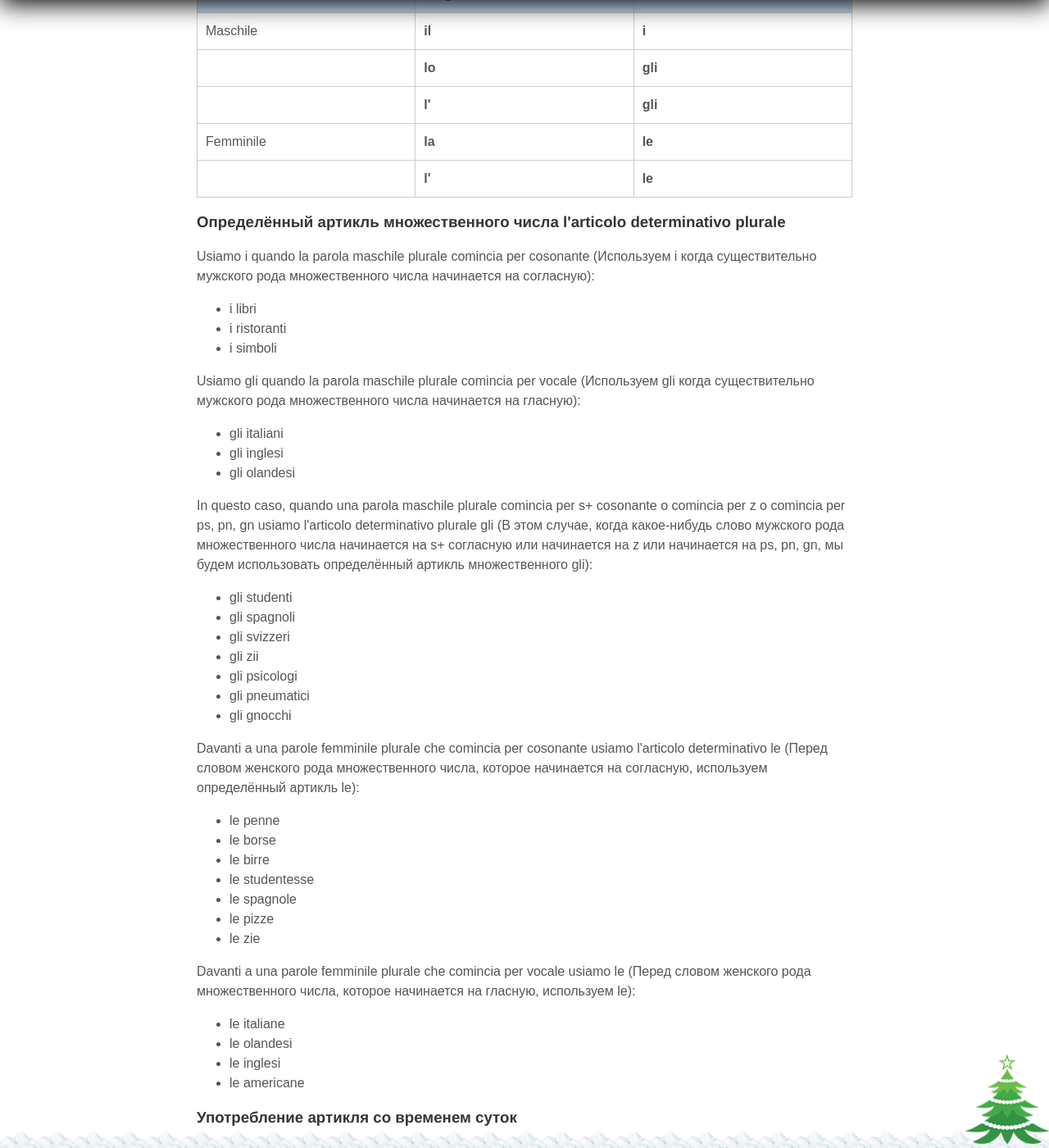
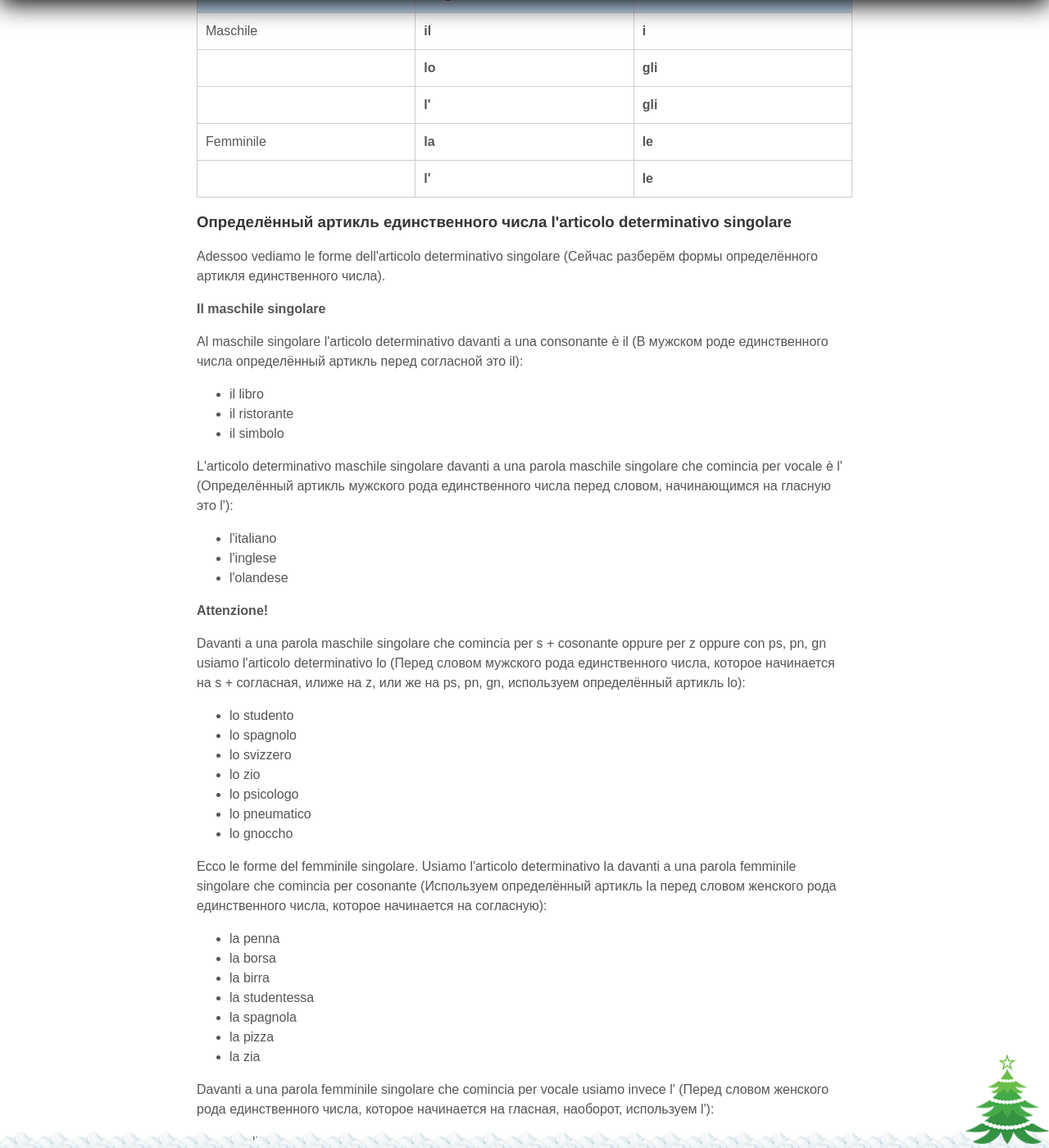
Before and after one commit to postolny/postolny.github.io, a Jekyll site: the page built from _posts/2021-01-05-articolo.md, in a window 1280 px wide and 1400 px high, scrolled down 3018 px. Shown: the whole window at 82% size. Built offline with Jekyll 4.4.1, drawn with Linux system fonts in a browser that asks for light colours; nearby versions of some CDN libraries; some of the changed text lies outside the part shown.

Commit message:
Add files via upload

```diff
--- a/_posts/2021-01-05-articolo.md
+++ b/_posts/2021-01-05-articolo.md
@@ -65,6 +65,53 @@ Come si chiama il tuo amico? (Il tuo amico, come si chiama?) – Как зову
 | Femminile | **la** | **le** |
 | | **l'** | **le** |
 
+### Определённый артикль единственного числа l'articolo determinativo singolare
+
+Adessoo vediamo le forme dell'articolo determinativo singolare (Сейчас разберём формы определённого артикля единственного числа).
+
+**Il maschile singolare**
+
+Al maschile singolare l'articolo determinativo davanti a una consonante è il (В мужском роде единственного числа определённый артикль перед согласной это il):
+
+- il libro
+- il ristorante
+- il simbolo
+
+L'articolo determinativo maschile singolare davanti a una parola maschile singolare che comincia per vocale è l' (Определённый артикль мужского рода единственного числа перед словом, начинающимся на гласную это l'):
+
+- l'italiano
+- l'inglese
+- l'olandese
+
+**Attenzione!**
+
+Davanti a una parola maschile singolare che comincia per s + cosonante oppure per z oppure con ps, pn, gn usiamo l'articolo determinativo lo (Перед словом мужского рода единственного числа, которое начинается на s + согласная, илиже на z, или же на ps, pn, gn, используем определённый артикль lo):
+
+- lo studento
+- lo spagnolo
+- lo svizzero
+- lo zio
+- lo psicologo
+- lo pneumatico
+- lo gnoccho
+
+Ecco le forme del femminile singolare. Usiamo l'articolo determinativo la davanti a una parola femminile singolare che comincia per cosonante (Используем определённый артикль la перед словом женского рода единственного числа, которое начинается на согласную):
+
+- la penna
+- la borsa
+- la birra
+- la studentessa
+- la spagnola
+- la pizza
+- la zia
+
+Davanti a una parola femminile singolare che comincia per vocale usiamo invece l' (Перед словом женского рода единственного числа, которое начинается на гласная, наоборот, используем l'):
+
+- l' italiana
+- l' olandese
+- l' inglese
+- l' americana
+
 ### Определённый артикль множественного числа l'articolo determinativo plurale
 
 Usiamo i quando la parola maschile plurale comincia per cosonante (Используем i когда существительно мужcкого рода множественного числа начинается на согласную):
@@ -89,7 +136,7 @@ In questo caso, quando una parola maschile plurale comincia per s+ cosonante o c
 - gli pneumatici
 - gli gnocchi
 
-Davanti a una parole femminile plurale che comincia per cosonante usiamo l'articolo determinativo le (Перед словом женского рода множественного числа, которое начинается на согласную, используем определённый артикль le):
+Davanti a una parola femminile plurale che comincia per cosonante usiamo l'articolo determinativo le (Перед словом женского рода множественного числа, которое начинается на согласную, используем определённый артикль le):
 
 - le penne
 - le borse
@@ -99,7 +146,7 @@ Davanti a una parole femminile plurale che comincia per cosonante usiamo l'artic
 - le pizze
 - le zie
 
-Davanti a una parole femminile plurale che comincia per vocale usiamo le (Перед словом женского рода множественного числа, которое начинается на гласную, используем le):
+Davanti a una parola femminile plurale che comincia per vocale usiamo le (Перед словом женского рода множественного числа, которое начинается на гласную, используем le):
 
 - le italiane
 - le olandesi
```
